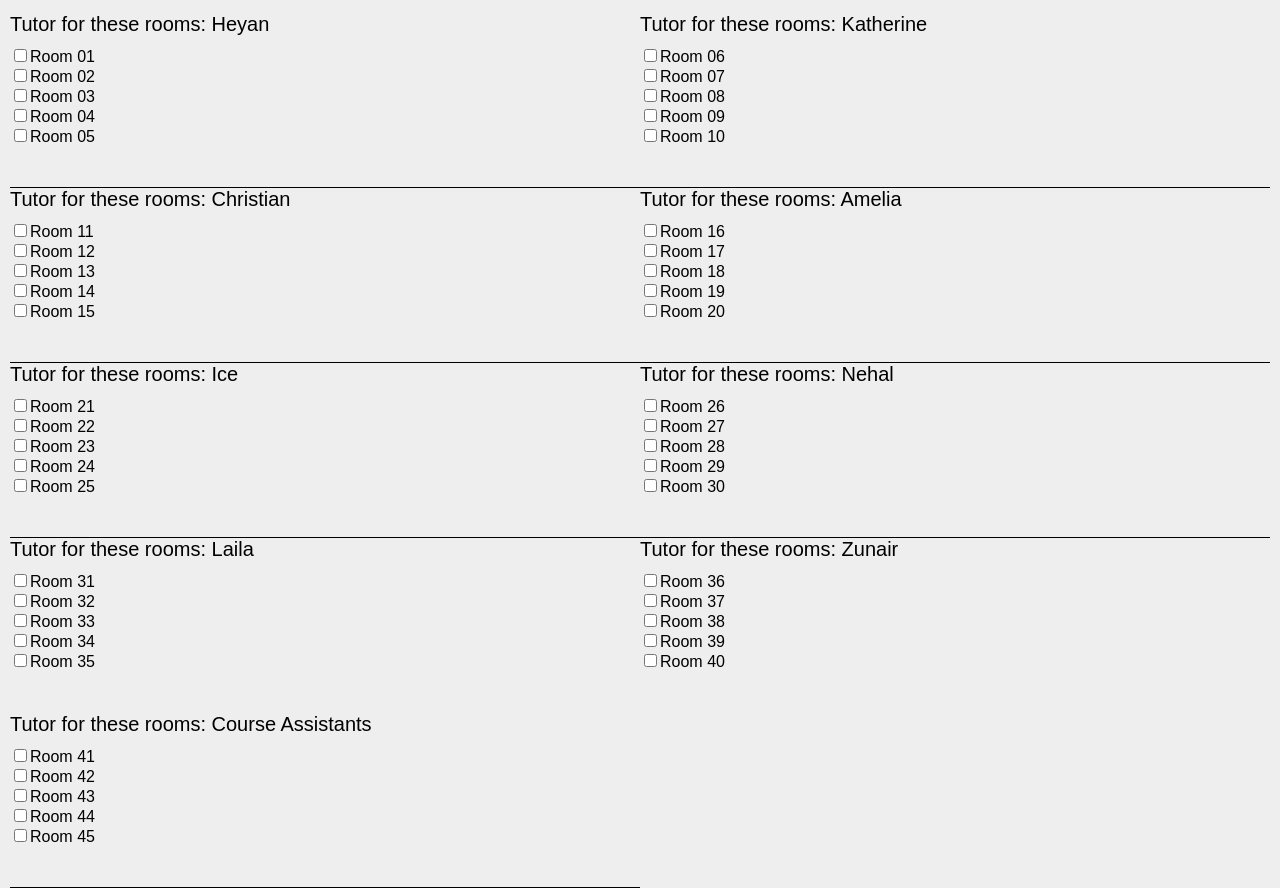
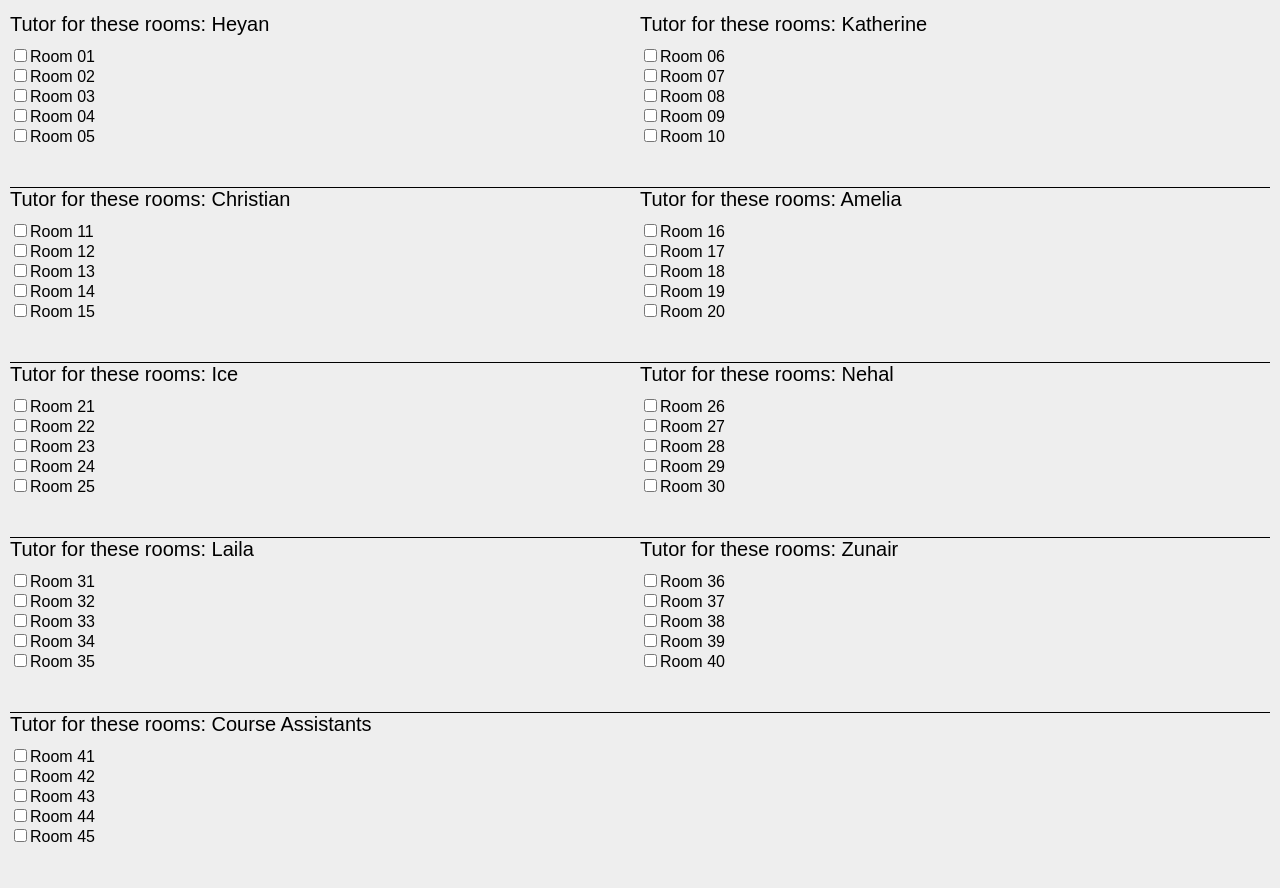
Before and after one commit to craignyu/breakout-room-help-request, a website: page index.html in a window 1280 px wide. Shown: the part 107-995 px from the top of the page. Drawn offline with nearby package versions, Linux system fonts and the light colour scheme; no server answers.

Commit message:
Small CSS fix

```diff
--- a/index.html
+++ b/index.html
@@ -24,10 +24,7 @@
         font-size: 125%;
         margin-bottom: 10px;
       }
-      #group6 {
-        border-bottom: none;
-      }
-      #group7 {
+      #group8 {
         border-bottom: none;
       }
       .need_help {
```
